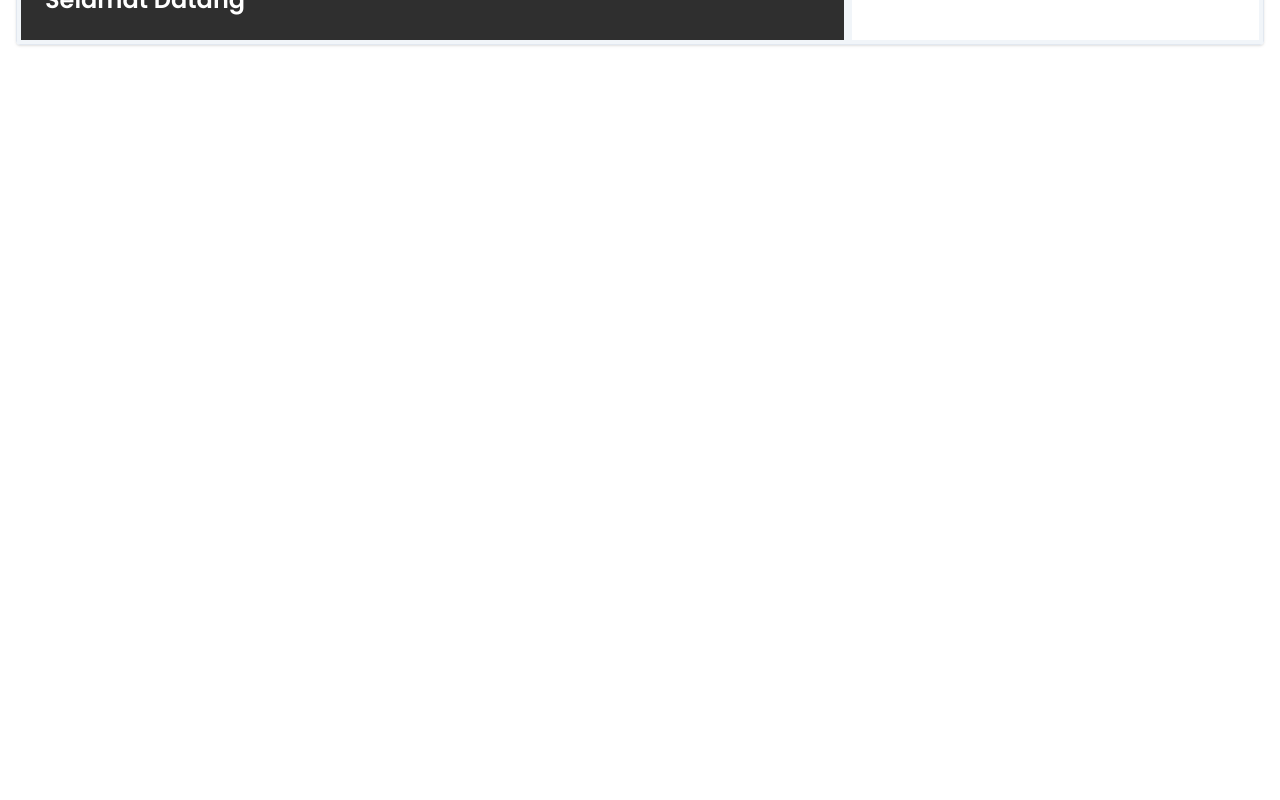
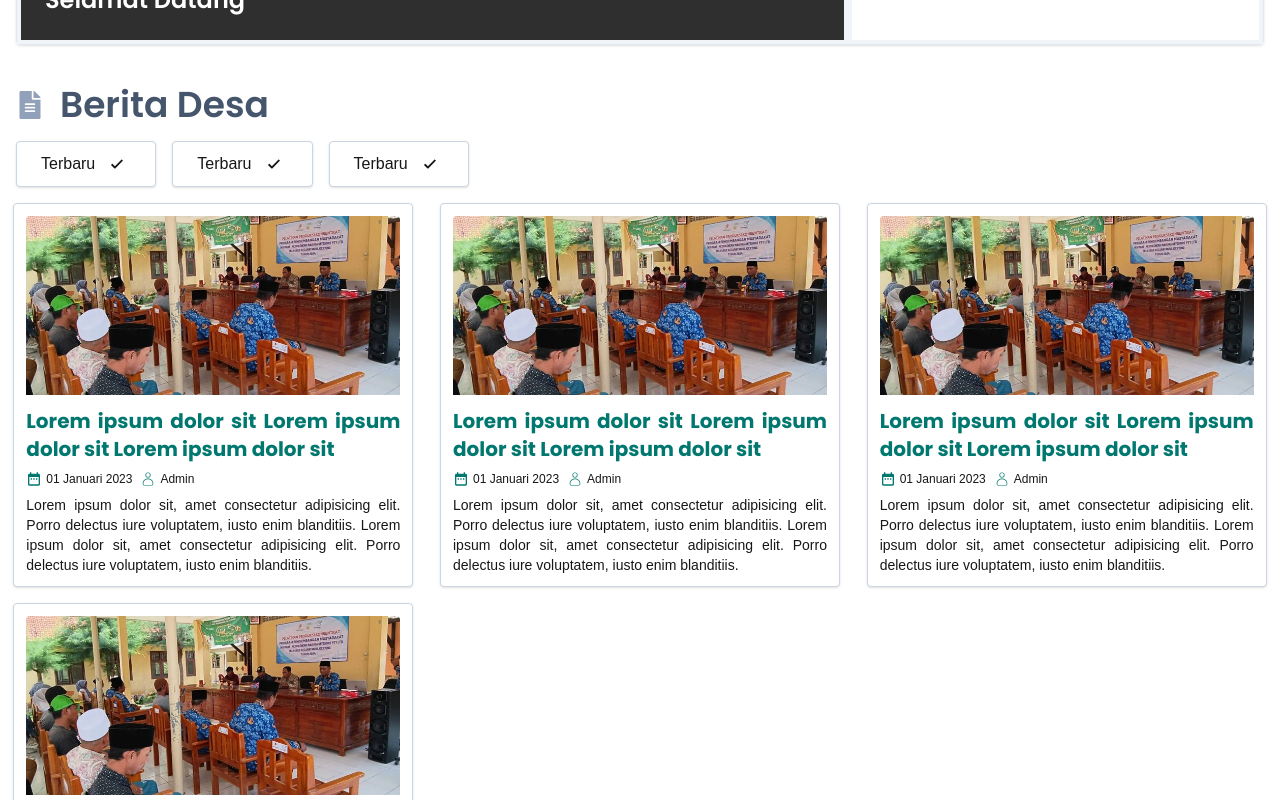
Before and after one commit to yusufproject01/desapabedilanwetan.io, a Next.js app: page / in a window 1280 px wide. Shown: the part 2020-2820 px from the top of the page. Before the commit the page ends 2305 px from the top, so only its background shows below. Built offline with nearby package versions, Linux system fonts and the light colour scheme; grey boxes are pictures that could not be loaded; a web font is replaced by a local one.

Commit message:
content:menambahkan berita update terbaru

```diff
--- a/app/page.tsx
+++ b/app/page.tsx
@@ -2,14 +2,18 @@ import HeroSection from "@/components/HeroSection";
 import Menu from "../layouts/quick-access/menu";
 import About from "@/content/about";
 import JadwalSholat from "@/components/Cards/Containers/Informasi-umum/jadwalSholatCard";
-// import MapCard from "@/components/Cards/Containers/MapCard";
+import MapCard from "@/components/Cards/Containers/Informasi-umum/MapCard";
 import JamKerjaCard from "@/components/Cards/Containers/Informasi-umum/JamKerjaCard";
-import dynamic from "next/dynamic";
+// import dynamic from "next/dynamic";
 import InformasiDesa from "@/components/Cards/Containers/Informasi-desa/InformasiDesa";
+import HeadText from "@/components/Typography/HeadText";
+import { FaFileAlt } from "react-icons/fa";
+import BtnBerita from "@/components/buttons/Berita/Btn-Berita";
+import BeritaCard from "@/components/Cards/Berita/Cards";
 
-const MapCard = dynamic(
-  () => import("@/components/Cards/Containers/Informasi-umum/MapCard")
-);
+// const MapCard = dynamic(
+//   () => import("@/components/Cards/Containers/Informasi-umum/MapCard")
+// );
 
 export default function Home() {
   return (
@@ -30,6 +34,23 @@ export default function Home() {
       <section className="w-full sm:h-[80vh] sm:px-4 sm:py-4 flex items-center justify-center">
         <InformasiDesa />
       </section>
+      <section className="w-full h-auto py-4 flex flex-col justify-center">
+        <div className="px-4 py-2 flex items-center justify-start gap-4">
+          <FaFileAlt size={28} className="text-slate-400" />
+          <HeadText>Berita Desa</HeadText>
+        </div>
+        <div className="px-4 py-2 flex items-center justify-start gap-4">
+          <BtnBerita>Terbaru</BtnBerita>
+          <BtnBerita>Terbaru</BtnBerita>
+          <BtnBerita>Terbaru</BtnBerita>
+        </div>
+        <div className="w-full h-auto grid items-center justify-items-center grid-cols-3 gap-y-4 gap-x-0 py-2">
+          <BeritaCard />
+          <BeritaCard />
+          <BeritaCard />
+          <BeritaCard />
+        </div>
+      </section>
     </main>
   );
 }
--- /dev/null
+++ b/components/Cards/Berita/Cards.tsx
@@ -0,0 +1,46 @@
+import Image from "next/image";
+import { Poppins } from "next/font/google";
+import { MdDateRange } from "react-icons/md";
+import { CiUser } from "react-icons/ci";
+
+const poppins = Poppins({
+  weight: "700",
+  subsets: ["latin"],
+});
+
+export default function BeritaCard() {
+  return (
+    <button className="bg-white w-[25rem] hover:cursor-pointer h-96 border border-slate-300 rounded-sm shadow-sm p-3 flex flex-col gap-y-3">
+      <Image
+        src={"/img/material/pemerintah-desa.jpeg"}
+        alt="logo"
+        width={100}
+        height={100}
+        className="w-full h-1/2 object-cover rounded-t-sm"
+      />
+      <div className="w-full h-1/2 gap-y-2 flex flex-col">
+        <h1
+          className={`${poppins.className} font-bold text-xl text-teal-700 text-justify hover:cursor-pointer hover:brightness-150`}
+        >
+          Lorem ipsum dolor sit Lorem ipsum dolor sit Lorem ipsum dolor sit
+        </h1>
+        <p className="flex items-center gap-x-2 text-xs hover:cursor-text">
+          <span className="flex gap-x-1">
+            <MdDateRange size={16} className="text-teal-700" />
+            01 Januari 2023
+          </span>
+          <span className="flex gap-x-1">
+            <CiUser size={16} className="text-teal-700" />
+            Admin
+          </span>
+        </p>
+        <p className="text-sm text-justify">
+          Lorem ipsum dolor sit, amet consectetur adipisicing elit. Porro
+          delectus iure voluptatem, iusto enim blanditiis. Lorem ipsum dolor
+          sit, amet consectetur adipisicing elit. Porro delectus iure
+          voluptatem, iusto enim blanditiis.
+        </p>
+      </div>
+    </button>
+  );
+}
--- a/components/Cards/Containers/Informasi-desa/InformasiDesa.tsx
+++ b/components/Cards/Containers/Informasi-desa/InformasiDesa.tsx
@@ -13,6 +13,7 @@ const inter = Inter({
 
 const poppins = Poppins({
   weight: "600",
+  subsets: ["latin"],
 });
 
 export default function InformasiDesa() {
--- a/components/Cards/Containers/Informasi-umum/JamKerjaCard.tsx
+++ b/components/Cards/Containers/Informasi-umum/JamKerjaCard.tsx
@@ -1,15 +1,11 @@
 import { FaClock, FaMosque } from "react-icons/fa";
-import { FaCalendarDays } from "react-icons/fa6";
-import { IoLocationOutline } from "react-icons/io5";
-import { Inter } from "next/font/google";
-import Image from "next/image";
-import { DatasJadwalSholat } from "@/public/public-datas/data-jadwal-sholat";
+// import { Inter } from "next/font/google";
 import { DatasJamKerja } from "@/public/public-datas/data-jam-kerja";
 
-const inter = Inter({
-  subsets: ["latin"],
-  weight: "500",
-});
+// const inter = Inter({
+//   subsets: ["latin"],
+//   weight: "500",
+// });
 
 export default function JamKerjaCard() {
   return (
--- a/components/Cards/Containers/Informasi-umum/MapCard.tsx
+++ b/components/Cards/Containers/Informasi-umum/MapCard.tsx
@@ -3,7 +3,6 @@
 import ButtonMapOpen from "@/components/buttons/Btn-Map";
 import dynamic from "next/dynamic";
 // import Map from "@/components/Map";
-import { FaMosque } from "react-icons/fa";
 import { FaLocationDot } from "react-icons/fa6";
 
 const Map = dynamic(() => import("@/components/Map"), { ssr: false });
--- a/components/HeroSection.tsx
+++ b/components/HeroSection.tsx
@@ -6,7 +6,7 @@ import { FaChevronLeft, FaChevronRight } from "react-icons/fa";
 import { Outfit } from "next/font/google";
 import useScrollImage from "@/hook/useScrollHero";
 
-const anton = Outfit({
+const outfit = Outfit({
   weight: "700",
   subsets: ["latin"],
 });
@@ -37,7 +37,7 @@ const HeroSection = () => {
             {/* Overlay */}
             <div className="absolute sm:top-28 top-20 sm:left-14 left-10 flex items-center justify-start sm:max-w-2xl sm:w-full w-80">
               <div
-                className={`${anton.className} text-white text-left px-6 py-4 rounded-xl`}
+                className={`${outfit.className} text-white text-left px-6 py-4 rounded-xl`}
               >
                 <h2
                   className="text-white text-4xl sm:text-7xl font-extrabold uppercase tracking-wide"
--- /dev/null
+++ b/components/Typography/HeadText.tsx
@@ -0,0 +1,14 @@
+import { Poppins } from "next/font/google";
+
+const poppins = Poppins({
+  weight: "600",
+  subsets: ["latin"],
+});
+
+export default function HeadText({ children }: { children: string }) {
+  return (
+    <h1 className={`${poppins.className} sm:text-4xl text-2xl text-slate-600`}>
+      {children}
+    </h1>
+  );
+}
--- /dev/null
+++ b/components/buttons/Berita/Btn-Berita.tsx
@@ -0,0 +1,16 @@
+import { IoIosCheckmark } from "react-icons/io";
+
+export default function BtnBerita({ children }: { children: React.ReactNode }) {
+  return (
+    <button
+      className="py-2 px-6 hover:cursor-pointer hover:brightness-95 flex items-center justify-center gap-x-2
+            bg-white shadow-sm rounded-sm border border-slate-300 text-center
+            hover:outline-1 hover:outline-[#2a9d8f] hover:outline-offset-2 hover:text-[#2a9d8f]"
+    >
+      {children}
+      <span className="">
+        <IoIosCheckmark size={28} />
+      </span>
+    </button>
+  );
+}
--- a/components/buttons/Btn-Map.tsx
+++ b/components/buttons/Btn-Map.tsx
@@ -1,5 +1,3 @@
-import Link from "next/link";
-
 export default function ButtonMapOpen({
   children,
 }: {
--- a/content/about.tsx
+++ b/content/about.tsx
@@ -2,6 +2,7 @@ import { AboutDatas } from "@/public/public-datas/about";
 import Image from "next/image";
 import { Inter, Poppins } from "next/font/google";
 import Populations from "./populations";
+import HeadText from "@/components/Typography/HeadText";
 
 const inter = Inter({
   subsets: ["latin"],
@@ -37,11 +38,7 @@ export default function About() {
         ))}
       </section>
       <section className="sm:w-1/2 w-full h-full 300 flex flex-col justify-center items-center gap-y-2">
-        <h1
-          className={`${poppins.className} sm:text-4xl text-2xl text-slate-600`}
-        >
-          Statistik Penduduk Desa
-        </h1>
+        <HeadText>Statistik Penduduk Desa</HeadText>
         <div className="w-full h-full flex justify-around items-center gap-2">
           <Populations />
         </div>
```
Also changed, not shown: components/Typography/UseMainText.tsx (added).
